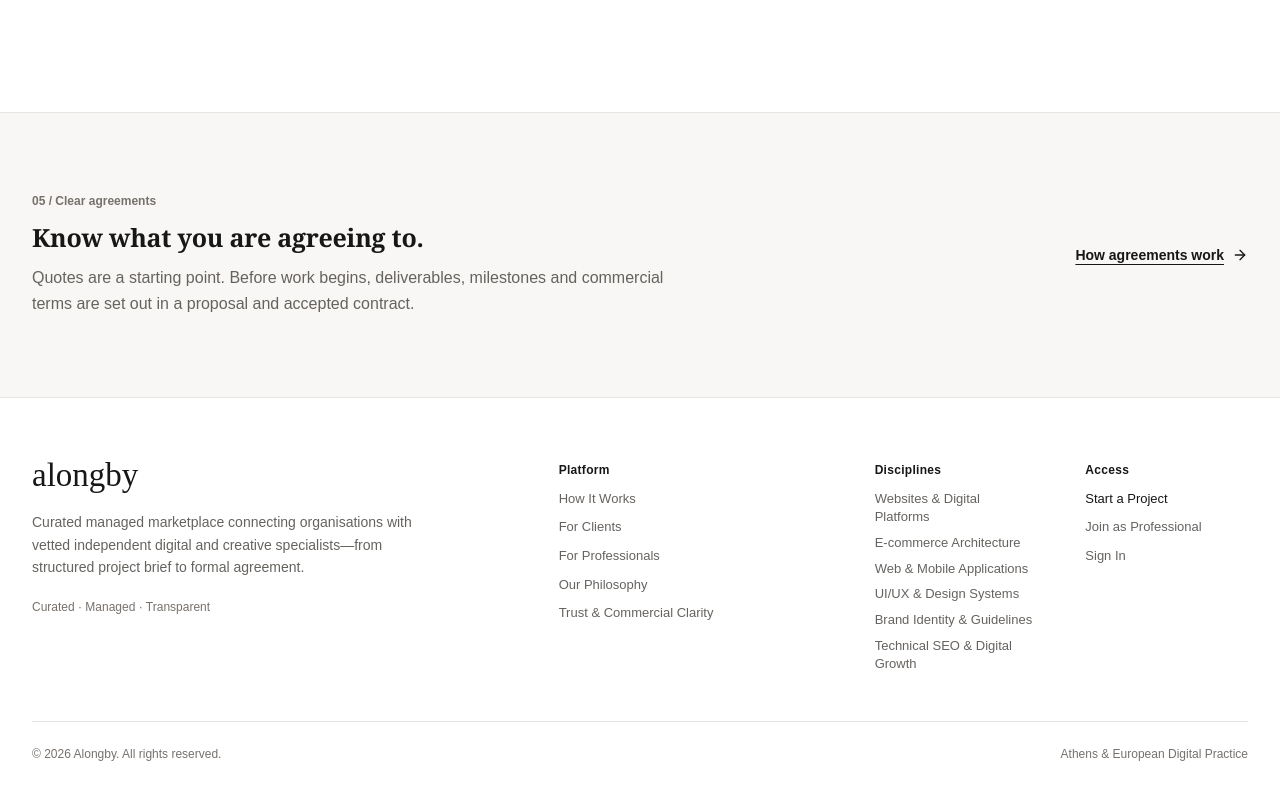
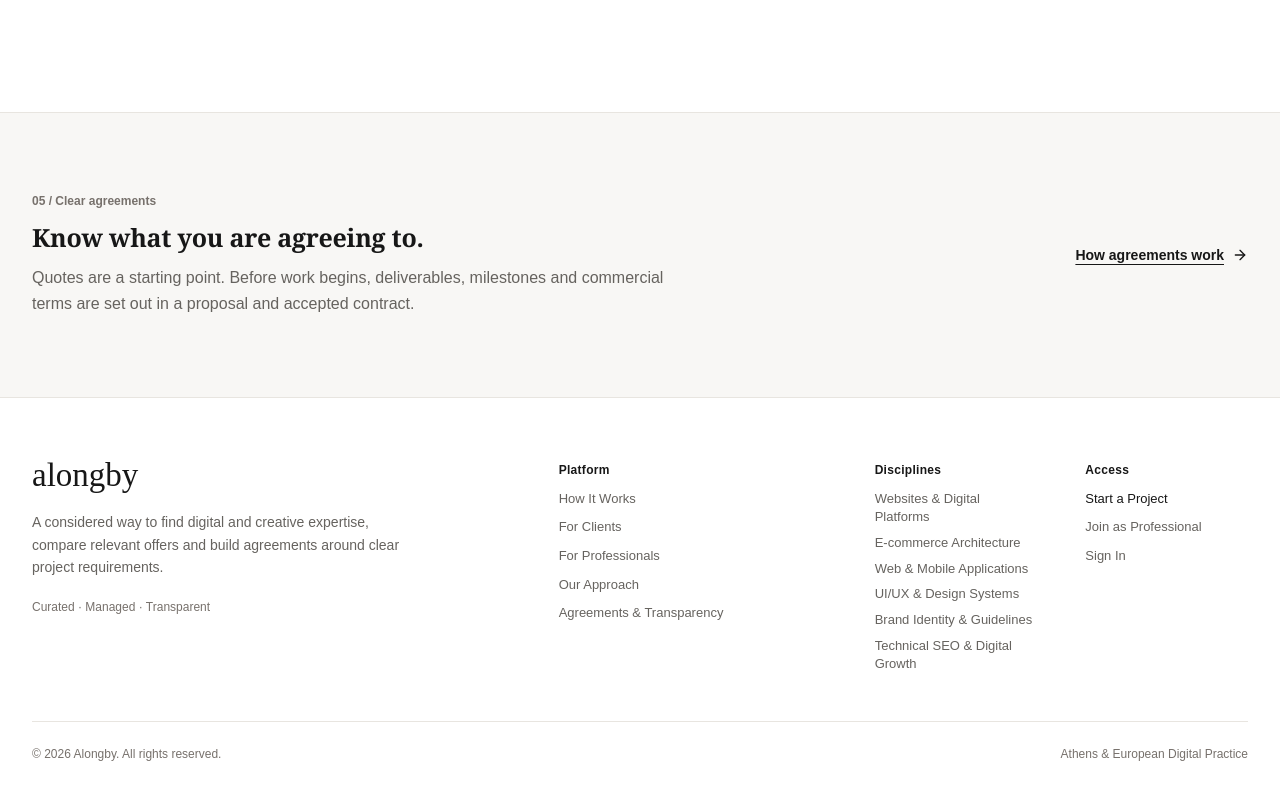
Before and after one commit to Rainbyte-Studio/alongby, a React (Vite) app: page / in a window 1280 px wide. Shown: the part 2736-3536 px from the top of the page. Built offline with nearby package versions, Linux system fonts and the light colour scheme; no server answers; a web font is replaced by a local one.

Commit message:
content: align footer links and messaging with dedicated public pages

```diff
--- a/src/components/layout/Footer.tsx
+++ b/src/components/layout/Footer.tsx
@@ -2,7 +2,6 @@ import React from 'react';
 import { Link } from 'react-router-dom';
 import { AlongbyWordmark } from '../brand/AlongbyWordmark';
 import { useAuth } from '../../context/AuthContext';
-import { scrollToLandingSection } from './Navbar';
 
 interface FooterProps {
   onOpenAuth?: (
@@ -12,11 +11,11 @@ interface FooterProps {
 }
 
 const PLATFORM_LINKS = [
-  { id: 'how-it-works', label: 'How It Works', to: '/#how-it-works' },
-  { id: 'for-clients', label: 'For Clients', to: '/#for-clients' },
-  { id: 'for-professionals', label: 'For Professionals', to: '/#for-professionals' },
-  { id: 'principles', label: 'Our Philosophy', to: '/#principles' },
-  { id: 'transparency', label: 'Trust & Commercial Clarity', to: '/#transparency' },
+  { id: 'how-it-works', label: 'How It Works', to: '/how-it-works' },
+  { id: 'for-clients', label: 'For Clients', to: '/for-clients' },
+  { id: 'for-professionals', label: 'For Professionals', to: '/for-professionals' },
+  { id: 'principles', label: 'Our Approach', to: '/about' },
+  { id: 'transparency', label: 'Agreements & Transparency', to: '/how-it-works#agreements' },
 ] as const;
 
 const PRACTICE_DISCIPLINES = [
@@ -58,7 +57,7 @@ export const Footer: React.FC<FooterProps> = ({ onOpenAuth }) => {
               <AlongbyWordmark size="md" />
             </Link>
             <p className="text-[14px] text-[var(--color-text-secondary)] max-w-sm leading-relaxed">
-              Curated managed marketplace connecting organisations with vetted independent digital and creative specialists—from structured project brief to formal agreement.
+              A considered way to find digital and creative expertise, compare relevant offers and build agreements around clear project requirements.
             </p>
             <p className="text-xs text-[var(--color-text-muted)] pt-1">
               Curated · Managed · Transparent
@@ -78,7 +77,6 @@ export const Footer: React.FC<FooterProps> = ({ onOpenAuth }) => {
                 <li key={link.id}>
                   <Link
                     to={link.to}
-                    onClick={() => scrollToLandingSection(link.id)}
                     className="text-[var(--color-text-secondary)] hover:text-[var(--color-text-primary)] hover:underline hover:underline-offset-4 transition-colors rounded-sm focus-visible:outline-none focus-visible:ring-2 focus-visible:ring-[var(--color-primary)]"
                   >
                     {link.label}
```
